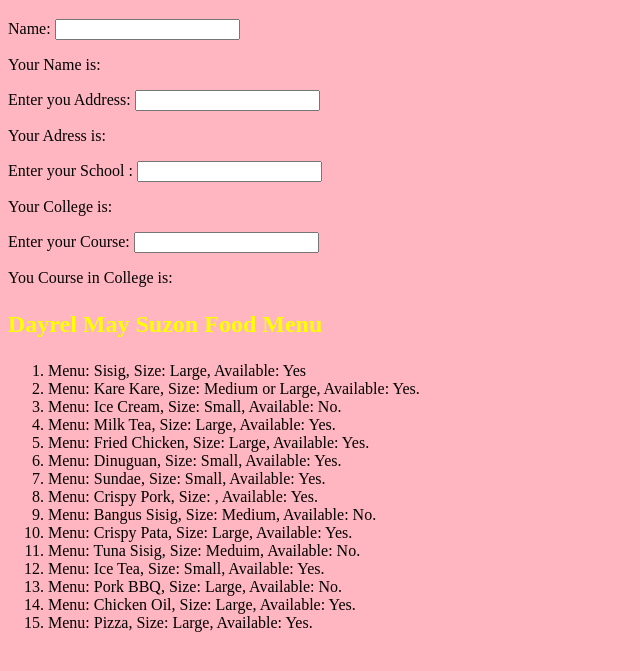
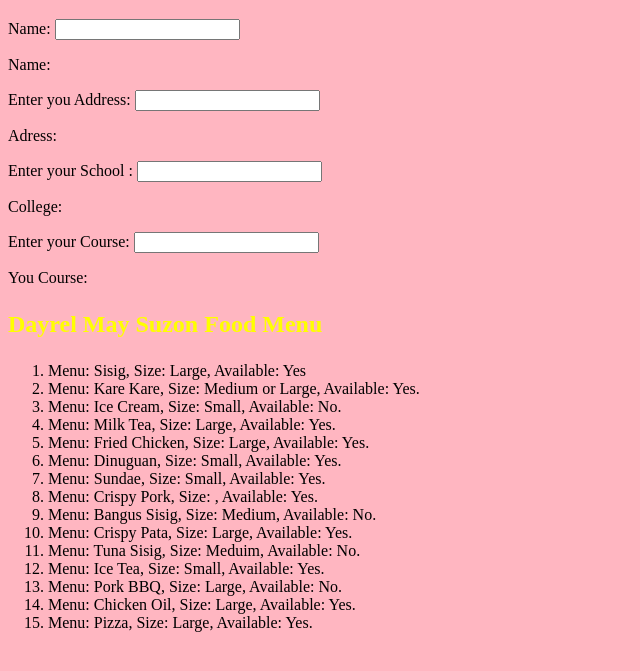
Before and after one commit to Dayrel14/1st, a plain HTML site: page index.html in a window 1280 px wide. Shown: the part 61-732 px from the top of the page, without its empty margins (0-640 px from the left). Drawn offline with nearby package versions, Linux system fonts and the light colour scheme.

Commit message:
Update index.html

```diff
--- a/index.html
+++ b/index.html
@@ -29,17 +29,17 @@
 <div ng-app="">
 
 <p>Name: <input type="text" ng-model="name"></p>
-<p>Your Name is: {{ name }}</p>
+<p>Name: {{ name }}</p>
 
 
 <p>Enter you Address: <input type="text" ng-model="add"></p>
-<p>Your Adress is: {{ add }}</p>
+<p>Adress: {{ add }}</p>
 
 <p>Enter your School : <input type="text" ng-model="shs"></p>
-<p>Your College is: {{ shs }}</p>
+<p>College: {{ shs }}</p>
 
 <p>Enter your Course: <input type="text" ng-model="course"></p>
-<p>You Course in College is: {{ course }}</p>
+<p>You Course: {{ course }}</p>
 
 <h2> <p style="color:#FFFF00">Dayrel May Suzon Food Menu </h2>
 <ol>
```
